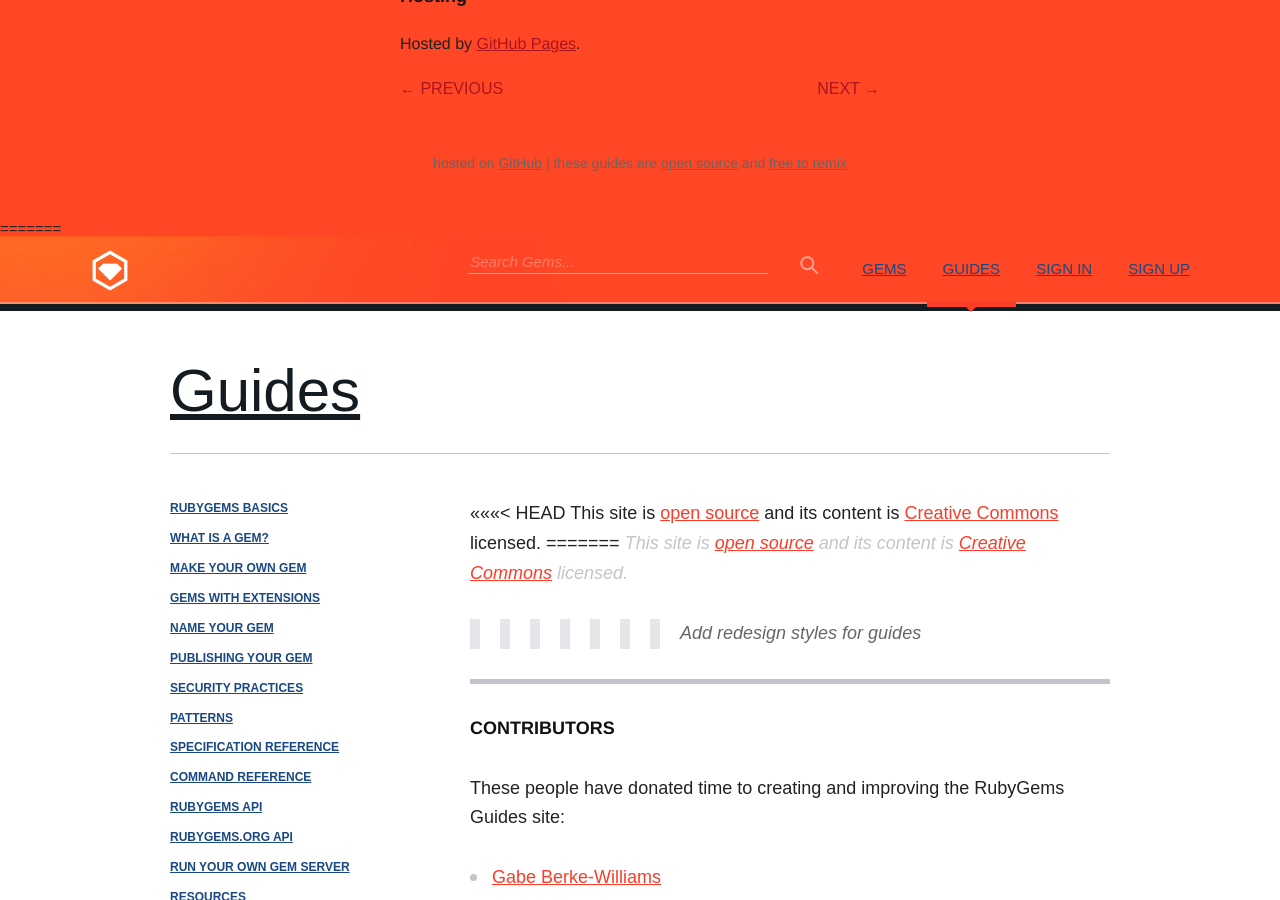
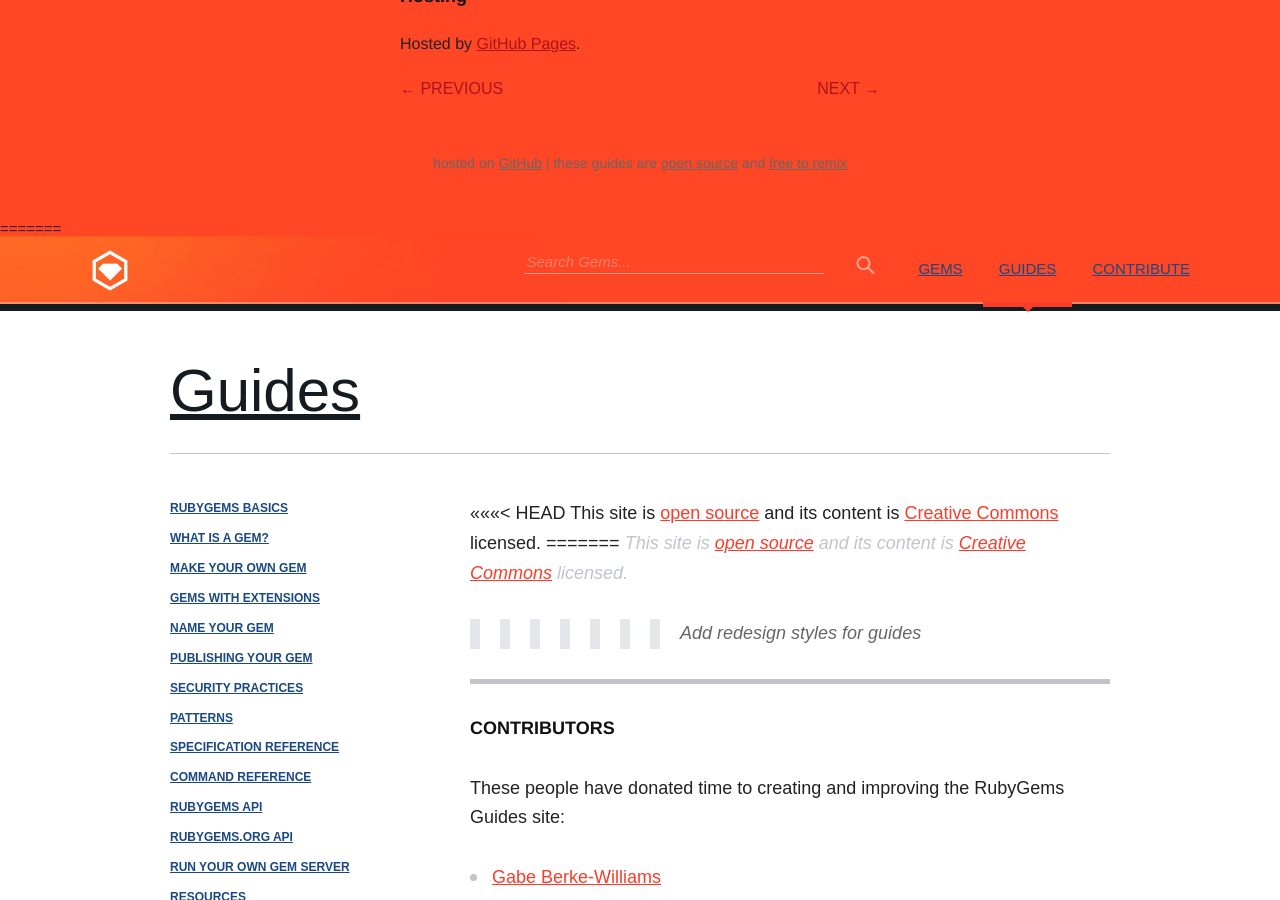
Before and after one commit to radar/guides, a Jekyll site: the page built from credits.md, in a window 1280 px wide and 900 px high, scrolled down 1337 px. Built offline with Jekyll 4.4.1, drawn with Linux system fonts in a browser that asks for light colours; nearby versions of some CDN libraries.

Commit message:
Remove auth from nav and auth modals

```diff
--- a/_layouts/default.html
+++ b/_layouts/default.html
@@ -121,8 +121,7 @@
           <nav class="header__nav-links">
             <a class="header__nav-link" href="https://rubygems.org/gems">Gems</a>
             <a class="header__nav-link is-active" href="/">Guides</a>
-            <a class="header__nav-link" href="#" id="js-sign-in-trigger">Sign In</a>
-            <a class="header__nav-link js-sign-up-trigger" href="#">Sign Up</a>
+            <a class="header__nav-link" href="http://guides.rubygems.org/contributing/">Contribute</a>
           </nav>
         </div>
       </div>
@@ -171,44 +170,6 @@
         </div>
       </div>
     </main>
-
-    <div class="modal-wrap" id="js-sign-in-modal">
-      <form class="modal--sign-in">
-        <a class="modal__close" data-icon="x" href="#" id="js-sign-in-close">
-          <span class="t-hidden">Close modal</span>
-        </a>
-        <div class="modal__input-wrap">
-          <label class="modal__label t-hidden" for="email">Email or Username</label>
-          <input class="modal__input" id="email" name="email" placeholder="Email or Username" type="text">
-        </div>
-        <div class="modal__input-wrap">
-          <label class="modal__label t-hidden" for="password">Password</label>
-          <input class="modal__input" id="password" name="password" placeholder="Password" type="password">
-        </div>
-        <button class="modal__submit" data-icon="&gt;" type="submit">Sign in</button>
-      </form>
-    </div>
-
-    <div class="modal-wrap" id="js-sign-up-modal">
-      <form class="modal--sign-up">
-        <a class="modal__close" data-icon="x" href="#" id="js-sign-up-close">
-          <span class="t-hidden">Close modal</span>
-        </a>
-        <div class="modal__input-wrap">
-          <label class="modal__label t-hidden" for="email">Email</label>
-          <input class="modal__input" id="email" name="email" placeholder="Email" type="email">
-        </div>
-        <div class="modal__input-wrap">
-          <label class="modal__label t-hidden" for="username">Username</label>
-          <input class="modal__input" id="username" name="username" placeholder="Username" type="text">
-        </div>
-        <div class="modal__input-wrap">
-          <label class="modal__label t-hidden" for="password">Password</label>
-          <input class="modal__input" id="password" name="password" placeholder="Password" type="password">
-        </div>
-        <button class="modal__submit" data-icon="&gt;" type="submit">Sign up</button>
-      </form>
-    </div>
 
     <footer class="footer">
       <div class="l-wrap--footer">
```
Also changed, not shown: javascripts/modal.js (deleted, +0 -35 lines).
